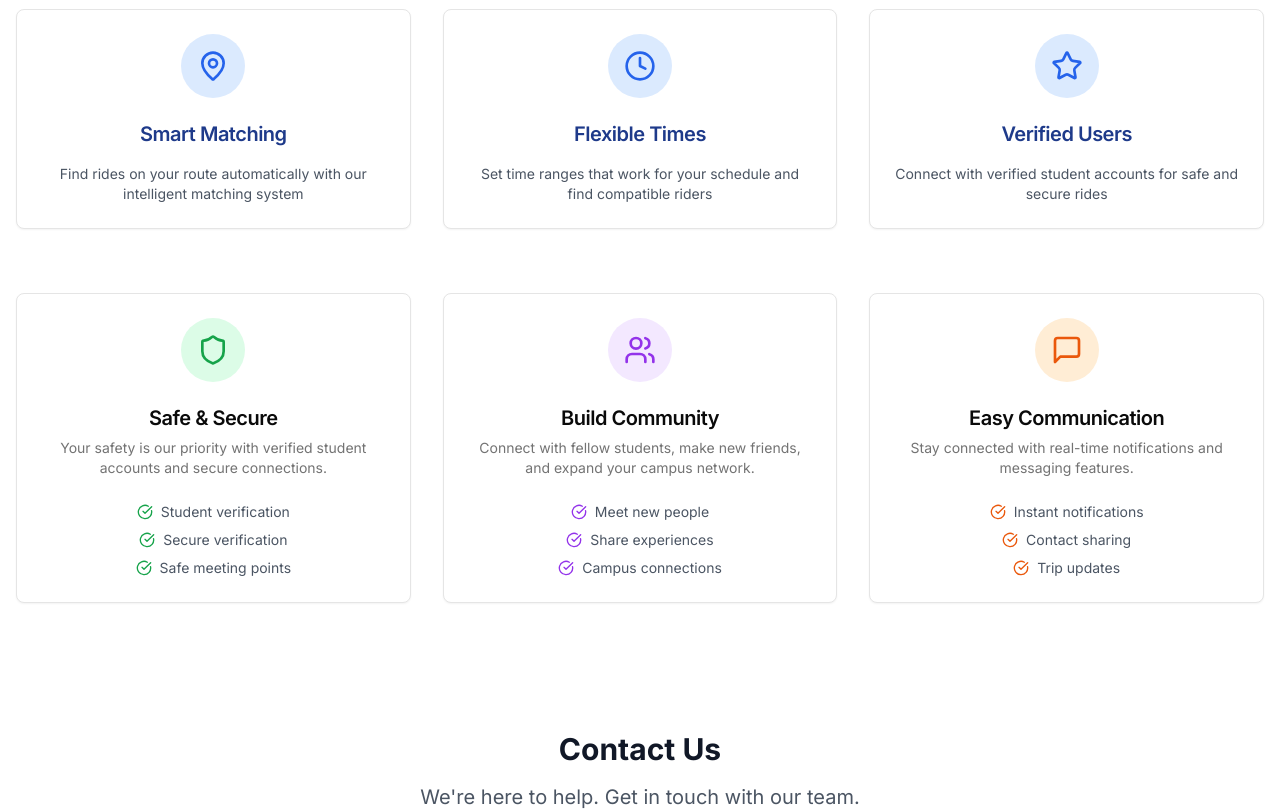
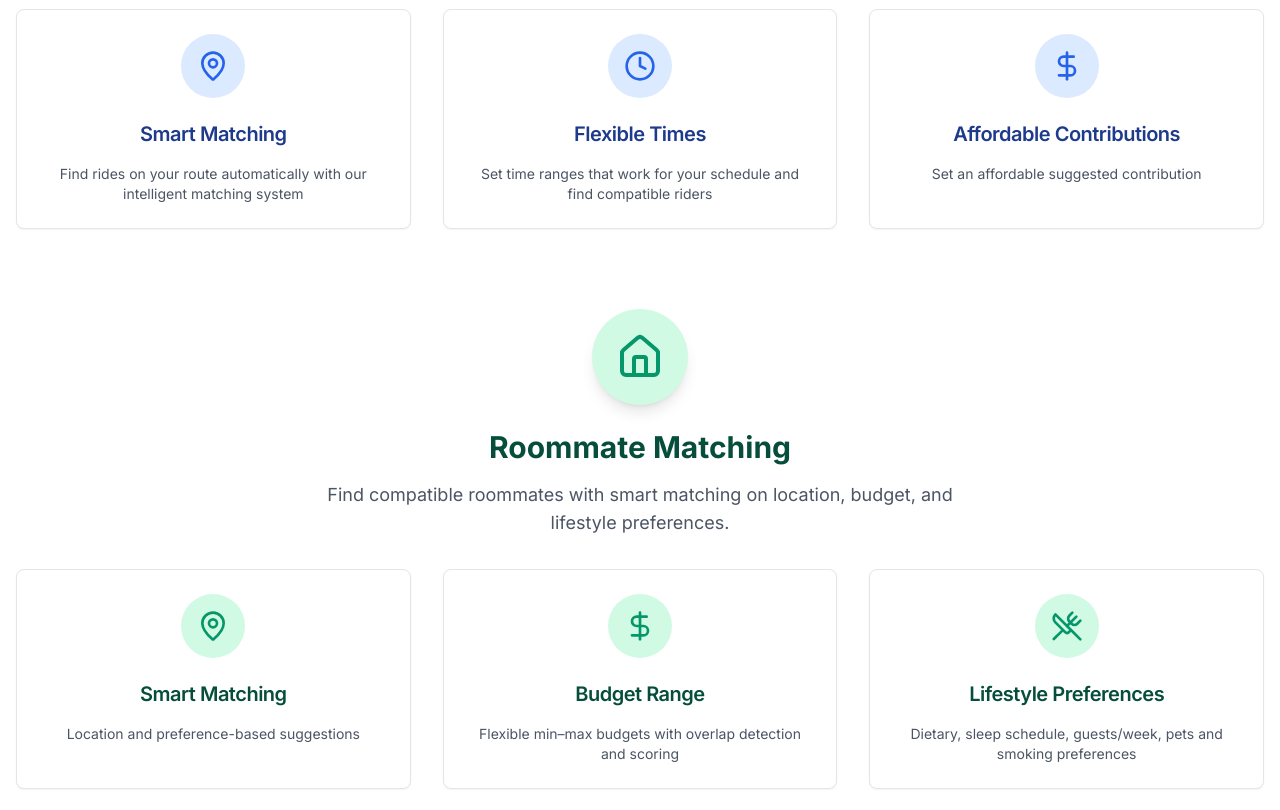
Before and after one commit to kapsaquarius/Campus-Share, a Next.js app in the folder frontend/: page / in a window 1280 px wide. Shown: the part 860-1670 px from the top of the page. Built offline with nearby package versions, Linux system fonts and the light colour scheme; no server answers.

Commit message:
Update homepage
Update homepage

```diff
--- a/frontend/app/page.tsx
+++ b/frontend/app/page.tsx
@@ -6,7 +6,7 @@ import Link from "next/link"
 import { useAuth } from "@/contexts/auth-context"
 import { Button } from "@/components/ui/button"
 import { Card, CardContent, CardDescription, CardHeader, CardTitle } from "@/components/ui/card"
-import { Car, Star, MapPin, Clock, Shield, Users, MessageSquare, Calendar, CheckCircle, Mail } from "lucide-react"
+import { Car, MapPin, Clock, Shield, Users, MessageSquare, Calendar, CheckCircle, Mail, Home as HomeIcon, DollarSign, UtensilsCrossed } from "lucide-react"
 
 export default function HomePage() {
   const { user } = useAuth()
@@ -30,9 +30,9 @@ export default function HomePage() {
             Welcome to <span className="text-blue-600">CampusShare</span>
           </h1>
           <p className="text-lg sm:text-xl text-gray-600 mb-6 sm:mb-8 max-w-3xl mx-auto px-2">
-            Your platform for ride-sharing. Connect with fellow
-            students and make campus life easier.
+            Your platform for ride-sharing and roommate matching. Connect with fellow students and make campus life easier.
           </p>
+          {/* Removed CTAs on request */}
         </div>
       </section>
 
@@ -84,17 +84,74 @@ export default function HomePage() {
               <Card className="text-center hover:shadow-lg transition-shadow">
                 <CardHeader className="pb-4">
                   <div className="mx-auto w-16 h-16 bg-blue-100 rounded-full flex items-center justify-center mb-4">
-                    <Star className="w-8 h-8 text-blue-600" />
+                    <DollarSign className="w-8 h-8 text-blue-600" />
                   </div>
-                  <CardTitle className="text-xl text-blue-900">Verified Users</CardTitle>
+                  <CardTitle className="text-xl text-blue-900">Affordable Contributions</CardTitle>
                 </CardHeader>
                 <CardContent>
                   <CardDescription className="text-gray-600">
-                    Connect with verified student accounts for safe and secure rides
+                    Set an affordable suggested contribution
                   </CardDescription>
                 </CardContent>
               </Card>
             </div>
+          </div>
+
+          {/* Roommate Matching */}
+          <div className="text-center mt-16 sm:mt-20 mb-12 sm:mb-16">
+            <div className="mx-auto w-20 h-20 sm:w-24 sm:h-24 bg-emerald-100 rounded-full flex items-center justify-center mb-4 sm:mb-6 shadow-lg">
+              <HomeIcon className="w-10 h-10 sm:w-12 sm:h-12 text-emerald-600" />
+            </div>
+            <h3 className="text-2xl sm:text-3xl font-bold text-emerald-900 mb-4">Roommate Matching</h3>
+            <p className="text-base sm:text-lg text-gray-600 mb-6 sm:mb-8 max-w-2xl mx-auto px-2">
+              Find compatible roommates with smart matching on location, budget, and lifestyle preferences.
+            </p>
+
+            <div className="grid gap-6 sm:gap-8 md:grid-cols-3">
+              <Card className="text-center hover:shadow-lg transition-shadow">
+                <CardHeader className="pb-4">
+                  <div className="mx-auto w-16 h-16 bg-emerald-100 rounded-full flex items-center justify-center mb-4">
+                    <MapPin className="w-8 h-8 text-emerald-600" />
+                  </div>
+                  <CardTitle className="text-xl text-emerald-900">Smart Matching</CardTitle>
+                </CardHeader>
+                <CardContent>
+                  <CardDescription className="text-gray-600">
+                    Location and preference-based suggestions
+                  </CardDescription>
+                </CardContent>
+              </Card>
+
+              <Card className="text-center hover:shadow-lg transition-shadow">
+                <CardHeader className="pb-4">
+                  <div className="mx-auto w-16 h-16 bg-emerald-100 rounded-full flex items-center justify-center mb-4">
+                    <DollarSign className="w-8 h-8 text-emerald-600" />
+                  </div>
+                  <CardTitle className="text-xl text-emerald-900">Budget Range</CardTitle>
+                </CardHeader>
+                <CardContent>
+                  <CardDescription className="text-gray-600">
+                    Flexible min–max budgets with overlap detection and scoring
+                  </CardDescription>
+                </CardContent>
+              </Card>
+
+              <Card className="text-center hover:shadow-lg transition-shadow">
+                <CardHeader className="pb-4">
+                  <div className="mx-auto w-16 h-16 bg-emerald-100 rounded-full flex items-center justify-center mb-4">
+                    <UtensilsCrossed className="w-8 h-8 text-emerald-600" />
+                  </div>
+                  <CardTitle className="text-xl text-emerald-900">Lifestyle Preferences</CardTitle>
+                </CardHeader>
+                <CardContent>
+                  <CardDescription className="text-gray-600">
+                    Dietary, sleep schedule, guests/week, pets and smoking preferences
+                  </CardDescription>
+                </CardContent>
+              </Card>
+            </div>
+
+            {/* Removed CTAs on request */}
           </div>
 
           <div className="grid gap-6 sm:gap-8 md:grid-cols-3">
@@ -105,18 +162,18 @@ export default function HomePage() {
                 </div>
                 <CardTitle className="text-xl">Safe & Secure</CardTitle>
                 <CardDescription>
-                  Your safety is our priority with verified student accounts and secure connections.
+                  Your safety is our priority with in-app profiles and helpful safety guidance.
                 </CardDescription>
               </CardHeader>
               <CardContent>
                 <ul className="text-sm text-gray-600 space-y-2">
                   <li className="flex items-center justify-center gap-2">
                     <CheckCircle className="w-4 h-4 text-green-600" />
-                    Student verification
+                    Clear profile info
                   </li>
                   <li className="flex items-center justify-center gap-2">
                     <CheckCircle className="w-4 h-4 text-green-600" />
-                    Secure verification
+                    Safety tips & guidelines
                   </li>
                   <li className="flex items-center justify-center gap-2">
                     <CheckCircle className="w-4 h-4 text-green-600" />
@@ -215,7 +272,7 @@ export default function HomePage() {
         <div className="max-w-4xl mx-auto text-center">
           <h2 className="text-2xl sm:text-3xl font-bold mb-4 sm:mb-6">Ready to Get Started?</h2>
           <p className="text-lg sm:text-xl mb-6 sm:mb-8 opacity-90 px-2">
-            Join thousands of students already using CampusShare to make campus life easier.
+            Be an early part of CampusShare and help shape a better campus experience.
           </p>
           <Button asChild size="lg" variant="secondary" className="text-base sm:text-lg px-6 py-3 sm:px-8 touch-target">
             <Link href="/auth/register">Create Your Account</Link>
--- a/frontend/components/common/footer.tsx
+++ b/frontend/components/common/footer.tsx
@@ -11,7 +11,7 @@ export function Footer() {
             </div>
             <span className="text-xl font-bold text-gray-900">CampusShare</span>
           </div>
-          <p className="text-gray-600 text-sm">Connecting students for rides.</p>
+          <p className="text-gray-600 text-sm">Connecting students for rides and roommates.</p>
         </div>
 
         <div className="border-t mt-8 pt-8 text-center text-sm text-gray-600">
```
